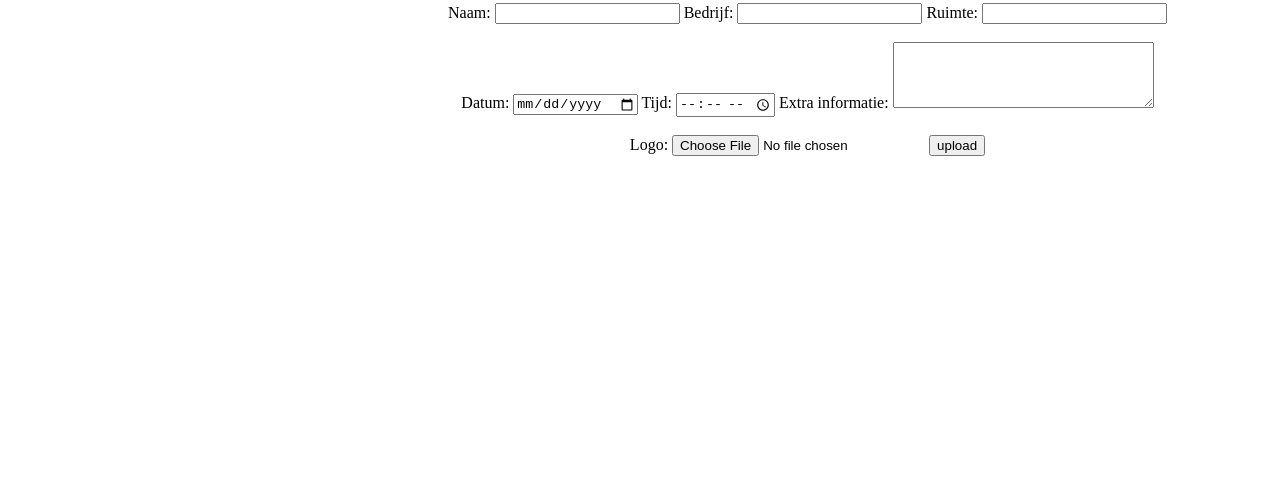
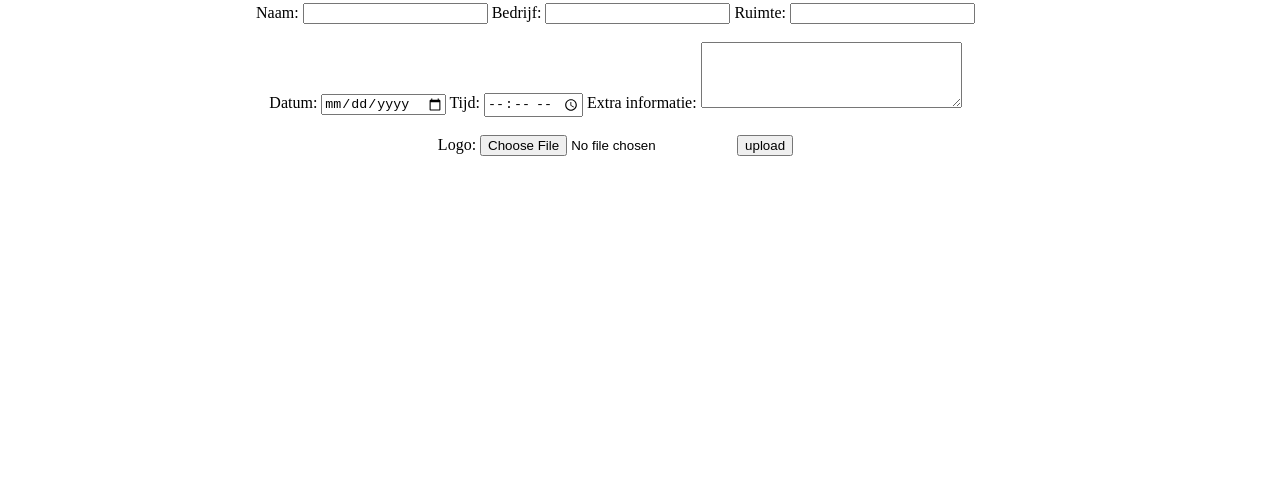
Before and after one commit to noemiemathu/agtest, a plain HTML site: page guest.html in a window 1280 px wide. Shown: the part 297-800 px from the top of the page. Drawn offline with Linux system fonts and the light colour scheme.

Commit message:
Update agenda.css

```diff
--- a/agenda.css
+++ b/agenda.css
@@ -3,7 +3,7 @@
     top: 300px;
     text-align: center;
     justify-content: center;
-    left: 35%;
+    left: 20%;
 }
 h1{
     position: fixed;
```
